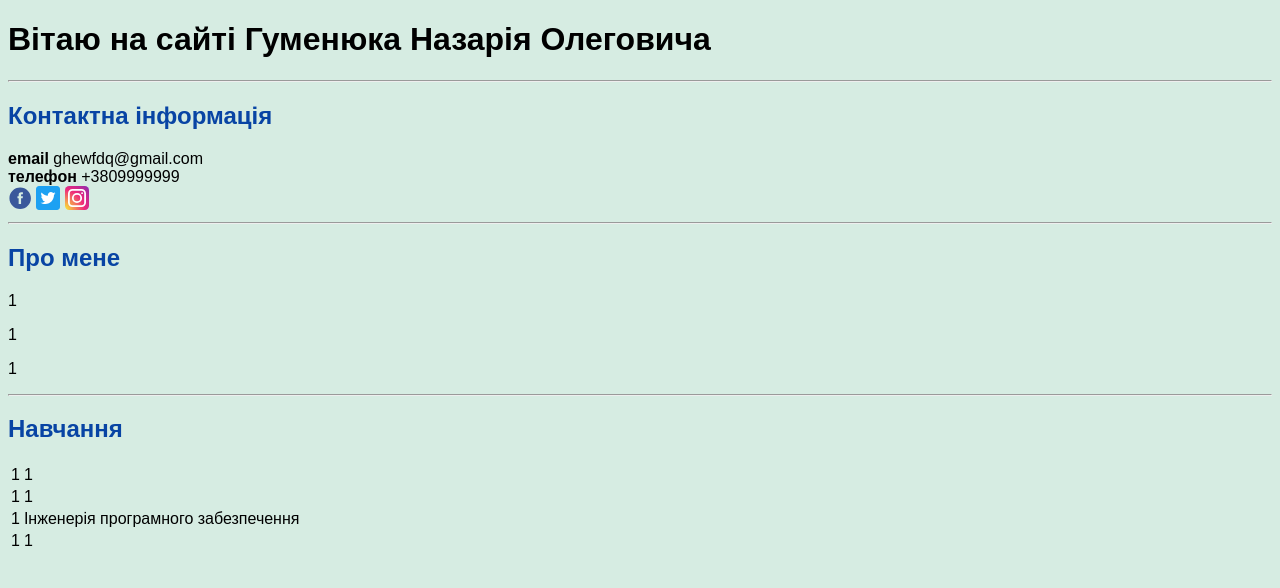
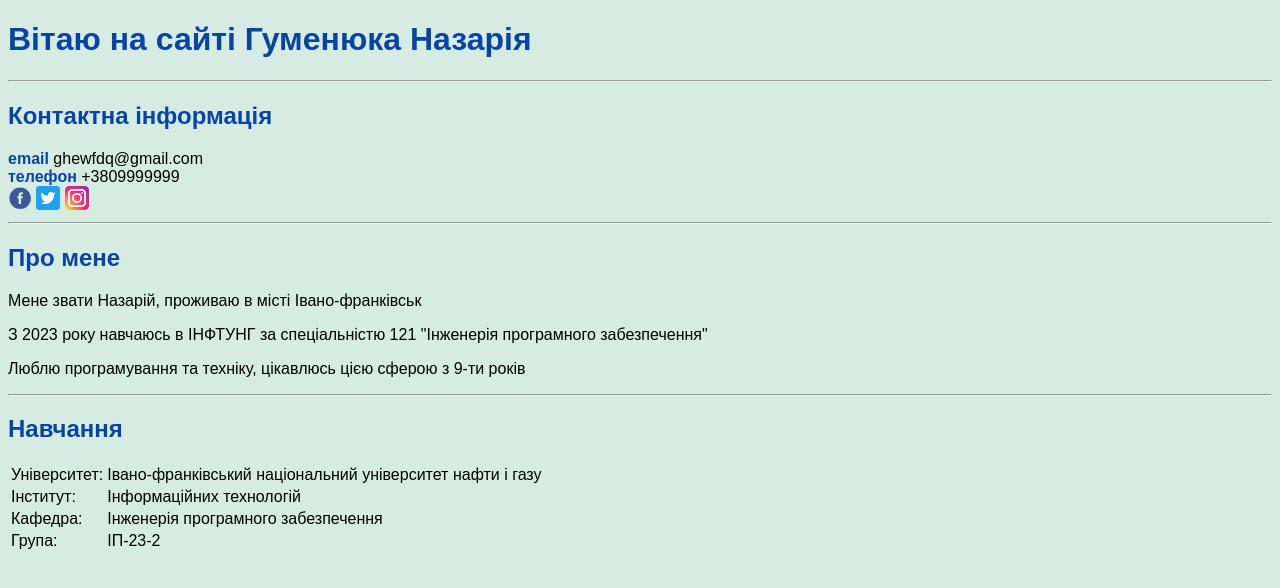
Before and after one commit to Nslklk/Nslklk.github.io, a plain HTML site: page index.html in a window 1280 px wide. Drawn offline with Linux system fonts and the light colour scheme.

Commit message:
Fix details#1

```diff
--- a/index.html
+++ b/index.html
@@ -16,39 +16,39 @@
 
 <body>
 
-    <h1>Вітаю на сайті Гуменюка Назарія Олеговича</h1>
+    <h1 style="color:#0844a4">Вітаю на сайті Гуменюка Назарія </h1>
     <hr />
     <h2 style="color:#0844a4">Контактна інформація</h2>
-    <b>email</b><a> ghewfdq@gmail.com</a></br><b>телефон</b><a> +3809999999</a><br>
+    <b style="color:#0844a4">email</b><a > ghewfdq@gmail.com</a></br><b style="color:#0844a4">телефон</b><a> +3809999999</a><br>
     <a href="https://facebook.com"> <img src="icons/facebook_icon.svg" alt="facebook" height="24px"
             width="24px"></img></a>
-    <a href="https://x.com"> <img src="icons/twitter_icon.svg" alt="facebook" height="24px" width="24px"></img></a>
-    <a href="https://instagram.com"> <img src="icons/instagram_icon.svg" alt="facebook" height="24px"
+    <a href="https://x.com"> <img src="icons/twitter_icon.svg" alt="twitter" height="24px" width="24px"></img></a>
+    <a href="https://instagram.com"> <img src="icons/instagram_icon.svg" alt="instagram" height="24px"
             width="24px"></img></a>
 
     <hr />
     <h2 style="color:#0844a4">Про мене</h2>
-    <p>1</p>
-    <p>1</p>
-    <p>1</p>
+    <p>Мене звати Назарій, проживаю в місті Івано-франківськ</p>
+    <p>З 2023 року навчаюсь в ІНФТУНГ за спеціальністю 121 "Інженерія програмного забезпечення"</p>
+    <p>Люблю програмування та техніку, цікавлюсь цією сферою з 9-ти років</p>
     <hr />
     <h2 style="color:#0844a4">Навчання</h2>
     <table>
         <tr>
-            <td>1</td>
-            <td>1</td>
+            <td>Університет:</td>
+            <td>Івано-франківський національний університет нафти і газу<td>
         </tr>
         <tr>
-            <td>1</td>
-            <td>1</td>
+            <td>Інститут:</td>
+            <td>Інформаційних технологій</td>
         </tr>
         <tr>
-            <td>1</td>
+            <td>Кафедра:</td>
             <td>Інженерія програмного забезпечення</td>
         </tr>
         <tr>
-            <td>1</td>
-            <td>1</td>
+            <td>Група:</td>
+            <td>ІП-23-2</td>
         </tr>
     </table>
 
```
